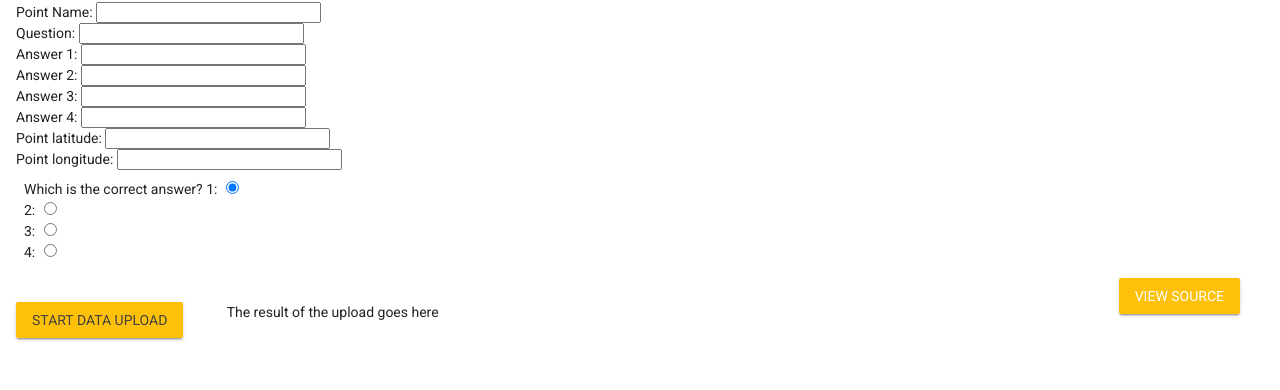
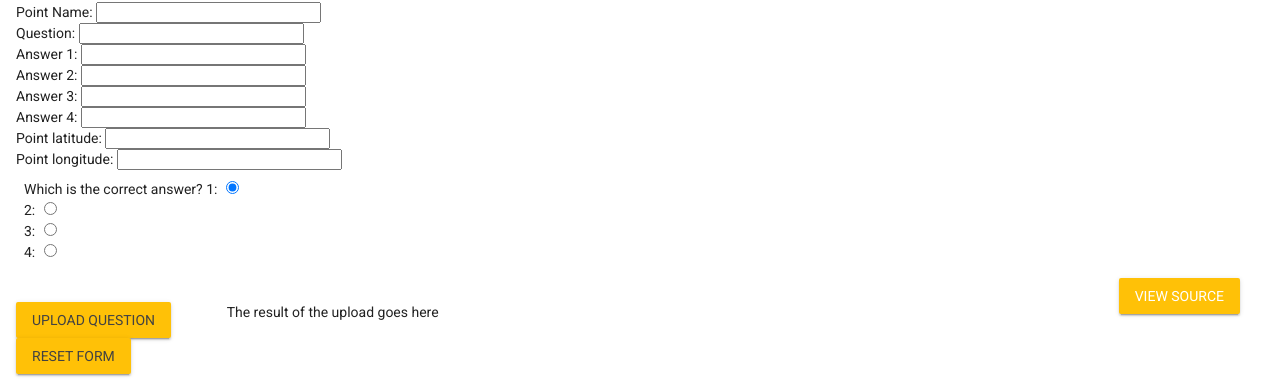
Before and after one commit to nikscrits/formcode, a plain HTML site: page ucesncr/platforms/browser/www/index.html in a window 1280 px wide. Shown: the part 446-836 px from the top of the page. Before the commit the page ends 800 px from the top, so only its background shows below. Drawn offline with nearby package versions, Linux system fonts and the light colour scheme.

Commit message:
Resetting the form.

```diff
--- a/ucesncr/platforms/browser/www/index.html
+++ b/ucesncr/platforms/browser/www/index.html
@@ -119,7 +119,10 @@
 
             <div class = "mdl-grid">
                 <div class = "mdl-cell mdl-cell--2-col graybox">
-                <button class="mdl-button mdl-button--raised mdl-button--colored" id="startUpload" onclick="startDataUpload()">Start Data Upload</button>
+                <button class="mdl-button mdl-button--raised mdl-button--colored" id="startUpload" onclick="startDataUpload()">Upload Question</button>
+
+                <button class="mdl-button mdl-button--raised mdl-button--colored" id="reset" onclick="resetForm()">Reset Form</button>
+
                </div>
 
                <div class = "mdl-cell mdl-cell--6-col graybox">
--- a/ucesncr/platforms/browser/www/js/appActivity.js
+++ b/ucesncr/platforms/browser/www/js/appActivity.js
@@ -77,3 +77,15 @@ mymap.on('click', function(e) {
 	document.getElementById("lat").value = e.latlng.lat;
 	document.getElementById("long").value = e.latlng.lng;
 });
+
+
+function resetForm() {
+	document.getElementById("pointname").value = "";
+	document.getElementById("question").value = "";
+	document.getElementById("answer1").value = "";
+	document.getElementById("answer2").value = "";
+	document.getElementById("answer3").value = "";
+	document.getElementById("answer4").value = "";
+	document.getElementById("lat").value = "";
+	document.getElementById("long").value = "";
+}
```
Also changed, not shown: ucesncr/www/index.html (+4 -1 lines), ucesncr/www/js/appActivity.js (+12 -0 lines).
